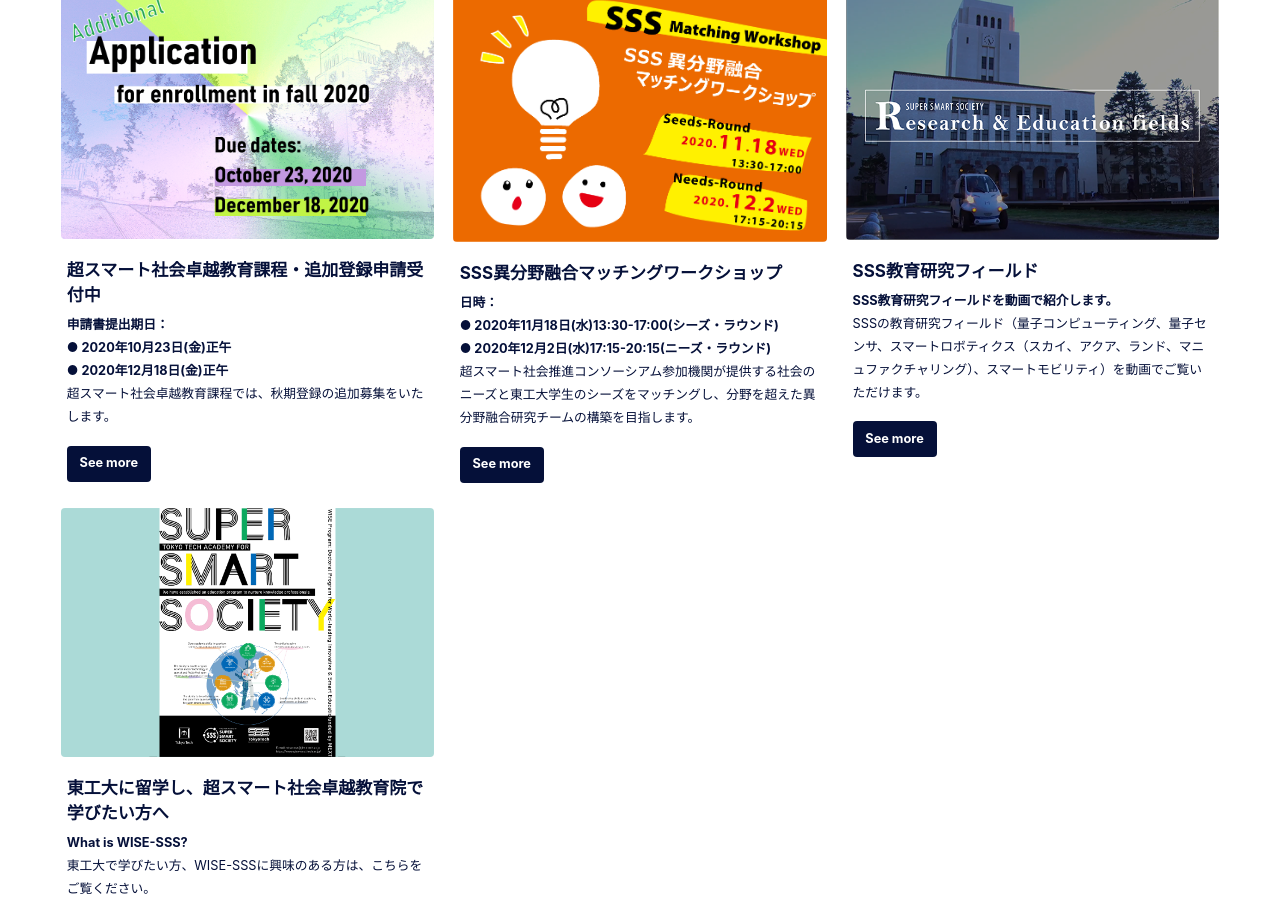
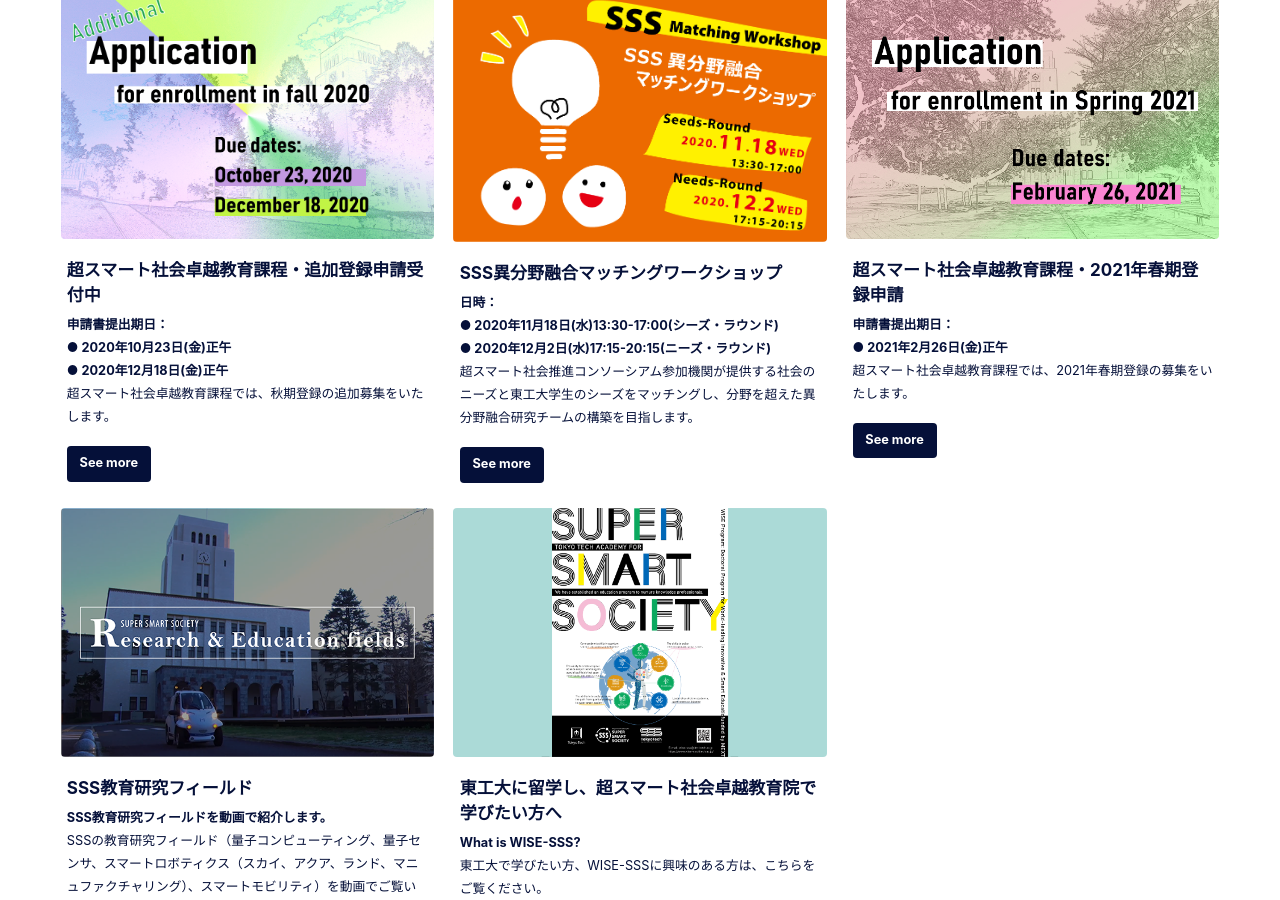
Before and after one commit to fl1d/w0ex.github.io, a Jekyll site: the page built from _pages/home.md, in a window 1280 px wide and 900 px high, scrolled down 493 px. Built offline with Jekyll 4.4.1, drawn with Linux system fonts in a browser that asks for light colours; cached includes are drawn as plain includes; nearby versions of some CDN libraries.

Commit message:
Update home.md

```diff
--- a/_pages/home.md
+++ b/_pages/home.md
@@ -52,6 +52,16 @@ feature_row:
     btn_label: "See more"
     btn_class: "btn--primary"
 
+  - image_path: /assets/images/application_2021s.png
+    alt: "超スマート社会卓越教育課程・2021年春期登録申請"
+    title: "超スマート社会卓越教育課程・2021年春期登録申請"
+    excerpt: "<B>申請書提出期日：
+    <br>● 2021年2月26日(金)正午</B><br>
+    超スマート社会卓越教育課程では、2021年春期登録の募集をいたします。"
+    url: "/guide/"
+    btn_label: "See more"
+    btn_class: "btn--primary"
+
   - image_path: /assets/images/PV.png
     alt: "SSS教育研究フィールド"
     title: "SSS教育研究フィールド"
```
